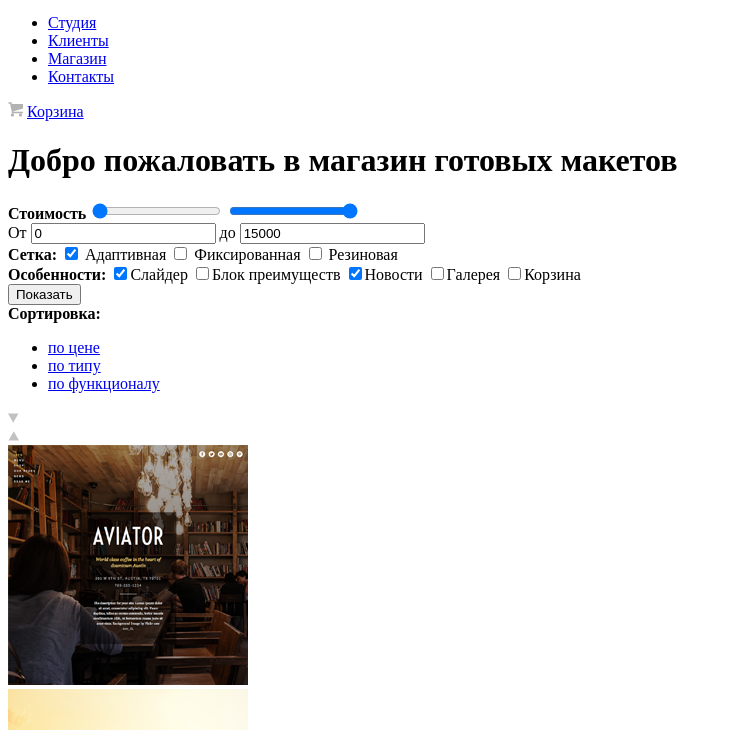
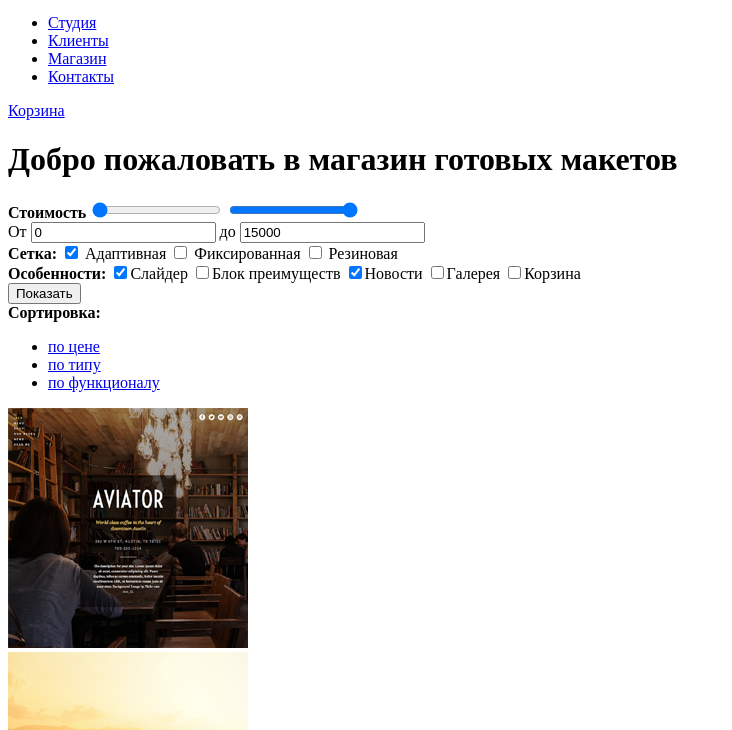
Before and after one commit to M0rdashka/188608-nerds, a plain HTML site: page inner.html in a window 1280 px wide. Shown: the part 70-800 px from the top of the page, without its empty margins (0-732 px from the left). Drawn offline with Linux system fonts and the light colour scheme.

Commit message:
разметка
исправения

```diff
--- a/inner.html
+++ b/inner.html
@@ -29,7 +29,6 @@
           </ul>
         </nav>
         <div class="buy-block">
-            <img src="img/.icon-basket.png" width="15" hight="15" alt="Корзина">
             <a class="buy" href="#">Корзина</a>
         </div>
       </div>
@@ -38,7 +37,7 @@
         <div>
           <h1>Добро пожаловать в магазин готовых макетов</h1>
         </div>
-    <form action="#">
+      <form action="/">
         <div>
           <section class="range-slider">
             <b class="title-form">Стоимость</b>
@@ -86,14 +85,10 @@
         </div>
         <div>
           <div>
-           <a href="#">
-             <img src="img/.icon-down-dir.png" width="11" hight="10" alt="triangle_1">
-           </a>
+            <a href="#"></a>
           </div>
           <div>
-           <a href="#">
-             <img src="img/.icon-up-dir.png" width="11" hight="10" alt="triangle_2">
-           </a>
+            <a href="#"></a>
           </div>
         </div>
       </div>
```
Also changed, not shown: index.html (+0 -1 lines), img/.icon-basket.png (deleted), img/.icon-down-dir.png (deleted), img/.icon-up-dir.png (deleted). Lines whose indentation alone changed are shown as unchanged.
